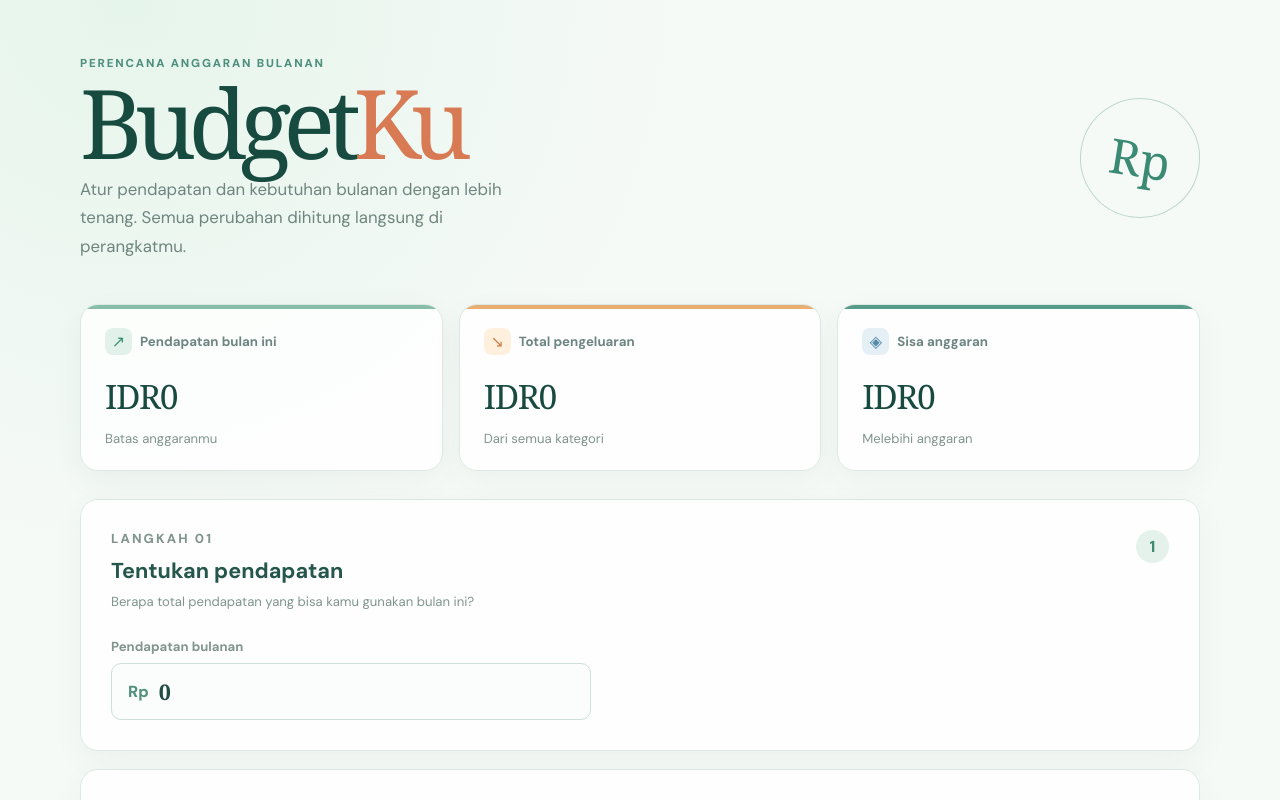
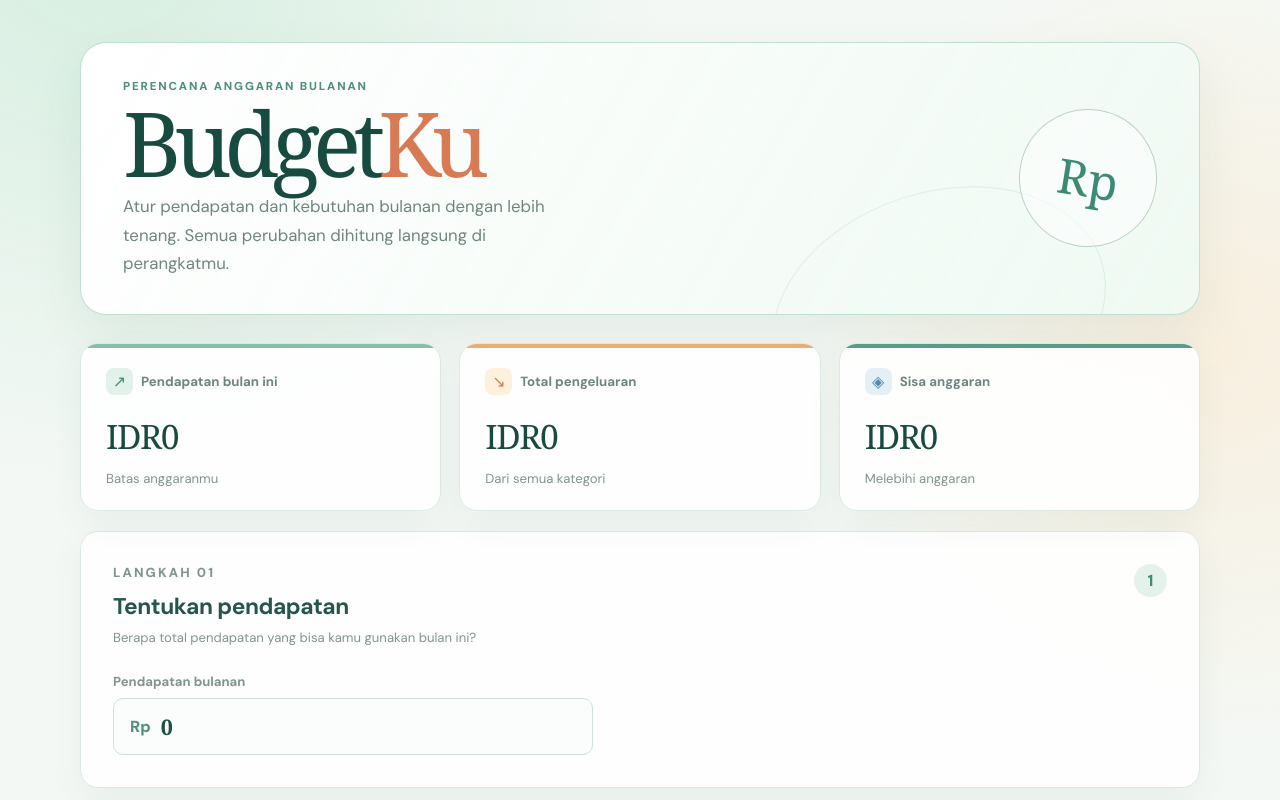
Before and after one commit to Rifatdhy/BudgetKU, an Angular app: page / in a window 1280 px wide. Shown: the top 800 px of the page. Built offline with nearby package versions, Linux system fonts and the light colour scheme.

Commit message:
Polish BudgetKu dashboard styling

```diff
--- a/src/app/app.css
+++ b/src/app/app.css
@@ -7,15 +7,37 @@
 .page-shell {
   width: min(1120px, calc(100% - 40px));
   margin: 0 auto;
-  padding: 56px 0 32px;
+  padding: 42px 0 32px;
 }
 
 .hero {
+  position: relative;
   display: flex;
   align-items: center;
   justify-content: space-between;
   gap: 32px;
-  margin-bottom: 44px;
+  min-height: 245px;
+  margin-bottom: 28px;
+  padding: 36px 42px;
+  border: 1px solid rgba(182, 215, 199, 0.8);
+  border-radius: 26px;
+  background:
+    linear-gradient(120deg, rgba(255, 255, 255, 0.96), rgba(237, 249, 241, 0.88)),
+    #fff;
+  box-shadow: 0 20px 50px rgba(40, 86, 70, 0.08);
+  overflow: hidden;
+}
+
+.hero::after {
+  position: absolute;
+  right: 8%;
+  bottom: -120px;
+  width: 340px;
+  height: 240px;
+  border: 1px solid rgba(111, 176, 147, 0.18);
+  border-radius: 50%;
+  content: '';
+  transform: rotate(-18deg);
 }
 
 .eyebrow,
@@ -38,7 +60,7 @@ h1 {
   margin-bottom: 12px;
   color: #174b40;
   font-family: Georgia, serif;
-  font-size: clamp(3.4rem, 9vw, 6rem);
+  font-size: clamp(3.2rem, 8vw, 5.6rem);
   font-weight: 400;
   letter-spacing: -0.08em;
   line-height: 0.85;
@@ -57,11 +79,14 @@ h1 span {
 }
 
 .hero-mark {
+  position: relative;
+  z-index: 1;
   display: grid;
-  width: 120px;
-  height: 120px;
-  border: 1px solid #bdd7cb;
+  width: 138px;
+  height: 138px;
+  border: 1px solid #b7d3c5;
   border-radius: 50%;
+  background: rgba(255, 255, 255, 0.56);
   color: #3b8a74;
   font-family: Georgia, serif;
   font-size: 3rem;
@@ -72,8 +97,8 @@ h1 span {
 .summary-grid {
   display: grid;
   grid-template-columns: repeat(3, 1fr);
-  gap: 16px;
-  margin-bottom: 28px;
+  gap: 18px;
+  margin-bottom: 20px;
 }
 
 .summary-card,
@@ -82,14 +107,21 @@ h1 span {
 .validation-panel {
   border: 1px solid #dce9e3;
   border-radius: 18px;
-  background: rgba(255, 255, 255, 0.82);
-  box-shadow: 0 10px 30px rgba(42, 82, 70, 0.05);
+  background: rgba(255, 255, 255, 0.9);
+  box-shadow: 0 12px 34px rgba(42, 82, 70, 0.06);
 }
 
 .summary-card {
   position: relative;
   overflow: hidden;
-  padding: 23px 24px 22px;
+  min-height: 155px;
+  padding: 24px 25px 22px;
+  transition: transform 180ms ease, box-shadow 180ms ease;
+}
+
+.summary-card:hover {
+  box-shadow: 0 16px 36px rgba(42, 82, 70, 0.1);
+  transform: translateY(-3px);
 }
 
 .summary-card::before {
@@ -166,7 +198,7 @@ h1 span {
 }
 
 .panel {
-  padding: 30px;
+  padding: 32px;
 }
 
 .income-panel {
@@ -185,7 +217,8 @@ h1 span {
 .status-panel h2 {
   margin-bottom: 7px;
   color: #24564b;
-  font-size: 1.35rem;
+  font-size: 1.42rem;
+  letter-spacing: -0.02em;
 }
 
 .section-heading p:last-child,
@@ -241,9 +274,23 @@ input {
   border: 1px solid #d4e4de;
   border-radius: 9px;
   outline: none;
-  background: #fff;
+  background: #fcfefd;
   color: #234d43;
   font: inherit;
+}
+
+input::placeholder {
+  color: #a8b9b4;
+}
+
+input[type='number'] {
+  appearance: textfield;
+}
+
+input[type='number']::-webkit-inner-spin-button,
+input[type='number']::-webkit-outer-spin-button {
+  margin: 0;
+  appearance: none;
 }
 
 .money-input input,
@@ -313,8 +360,14 @@ input {
 .category-card {
   border: 1px solid #dce9e3;
   border-radius: 13px;
-  background: #fbfdfc;
+  background: #fff;
   overflow: hidden;
+  transition: border-color 180ms ease, box-shadow 180ms ease;
+}
+
+.category-card:focus-within {
+  border-color: #a8d0bb;
+  box-shadow: 0 8px 22px rgba(61, 132, 103, 0.08);
 }
 
 .category-topline {
@@ -322,7 +375,7 @@ input {
   grid-template-columns: 36px minmax(180px, 1fr) auto 34px;
   align-items: center;
   gap: 14px;
-  padding: 18px;
+  padding: 20px;
 }
 
 .category-number {
@@ -406,7 +459,7 @@ input {
   grid-template-columns: 25px minmax(150px, 1fr) minmax(130px, 190px) 24px;
   align-items: start;
   gap: 11px;
-  padding: 9px 0;
+  padding: 10px 0;
 }
 
 .row-index {
@@ -481,7 +534,7 @@ input {
   display: flex;
   align-items: flex-start;
   gap: 15px;
-  margin-top: 18px;
+  margin-top: 20px;
   padding: 22px 25px;
   border-color: #c9e1d5;
   background: #eff9f2;
@@ -546,7 +599,9 @@ input {
   display: flex;
   justify-content: flex-end;
   gap: 11px;
-  margin-top: 24px;
+  margin-top: 26px;
+  padding-top: 20px;
+  border-top: 1px solid #e3eee8;
 }
 
 .secondary-button {
@@ -580,6 +635,11 @@ footer span {
 
   .hero-mark {
     display: none;
+  }
+
+  .hero {
+    min-height: 0;
+    padding: 30px 24px;
   }
 
   .summary-grid {
--- a/src/styles.css
+++ b/src/styles.css
@@ -3,7 +3,7 @@
 :root {
   font-family: 'DM Sans', Arial, sans-serif;
   color: #18342f;
-  background: #f6faf7;
+  background: #f4f8f5;
   font-synthesis: none;
   text-rendering: optimizeLegibility;
 }
@@ -17,8 +17,9 @@ body {
   min-height: 100vh;
   margin: 0;
   background:
-    radial-gradient(circle at 10% 0%, rgba(218, 241, 227, 0.58), transparent 30%),
-    #f6faf7;
+    radial-gradient(circle at 8% -5%, rgba(205, 236, 218, 0.8), transparent 28%),
+    radial-gradient(circle at 95% 22%, rgba(252, 231, 202, 0.52), transparent 24%),
+    #f4f8f5;
 }
 
 button,
```
